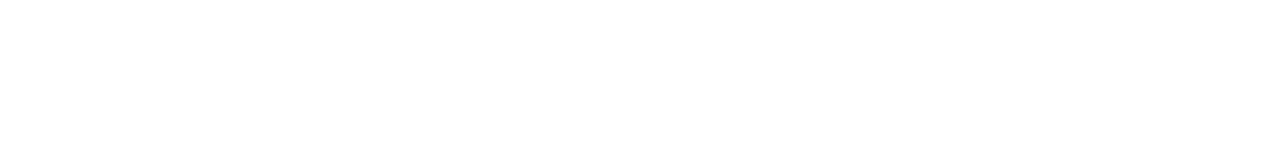
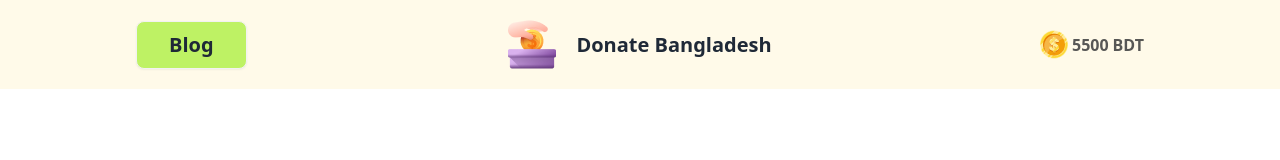
Before and after one commit to sumon232490038/Ph-Assignment-5, a plain HTML site: page home.html in a window 1280 px wide. Drawn offline with nearby package versions, Linux system fonts and the light colour scheme.

Commit message:
navber only html  first part ok

```diff
--- a/home.html
+++ b/home.html
@@ -1,12 +1,36 @@
 <!DOCTYPE html>
-<html lang="en">
+<html lang="en" data-theme="light" >
 <head>
     <meta charset="UTF-8">
     <meta name="viewport" content="width=device-width, initial-scale=1.0">
     <title>Ph-Assignment-05</title>
+    <!-- DaisyUi CDN Link -->
+    <link href="https://cdn.jsdelivr.net/npm/daisyui@4.12.13/dist/full.min.css" rel="stylesheet" type="text/css" />
+    <script src="https://cdn.tailwindcss.com"></script>
+
 </head>
 <body>
-    <header>
+
+    <header class="bg-[#fffae9]">
+         <!-- Navigation bar strat ====================================================-->
+         <div class="navbar bg-base-100  max-w-screen-lg mx-auto  bg-[#fffae9] pt-5 pb-5">
+            <div class="navbar-start max-w-screen-md ">
+                <button class="btn hover:bg-lime-200 bg-lime-300 px-8 font-bold text-xl">Blog</button>
+            </div>
+            <div class="navbar-center space-x-5">
+             <img src="assets/logo.png" alt="">
+             <h1 class="font-bold text-xl">Donate Bangladesh</h1>
+            </div>
+            <div class="navbar-end space-x-1 text-[#575755] font-semibold">
+             <img src="assets/coin.png" alt="">
+             <h1>5500</h1>
+             <p>BDT</p>
+
+            </div>
+          </div>
+
+         <!-- Navigation bar end ====================================================---->
+
 
     </header>
     <main>
--- /dev/null
+++ b/js files/tailwind.config.js
@@ -0,0 +1,8 @@
+/** @type {import('tailwindcss').Config} */
+module.exports = {
+    content: ["./src/**/*.{html,js}"],
+    theme: {
+      extend: {},
+    },
+    plugins: [],
+  }
```
Also changed, not shown: assets/coin.png (added), assets/feni.png (added), assets/logo.png (added), assets/noakhali.png (added), assets/quota-protest.png (added).
